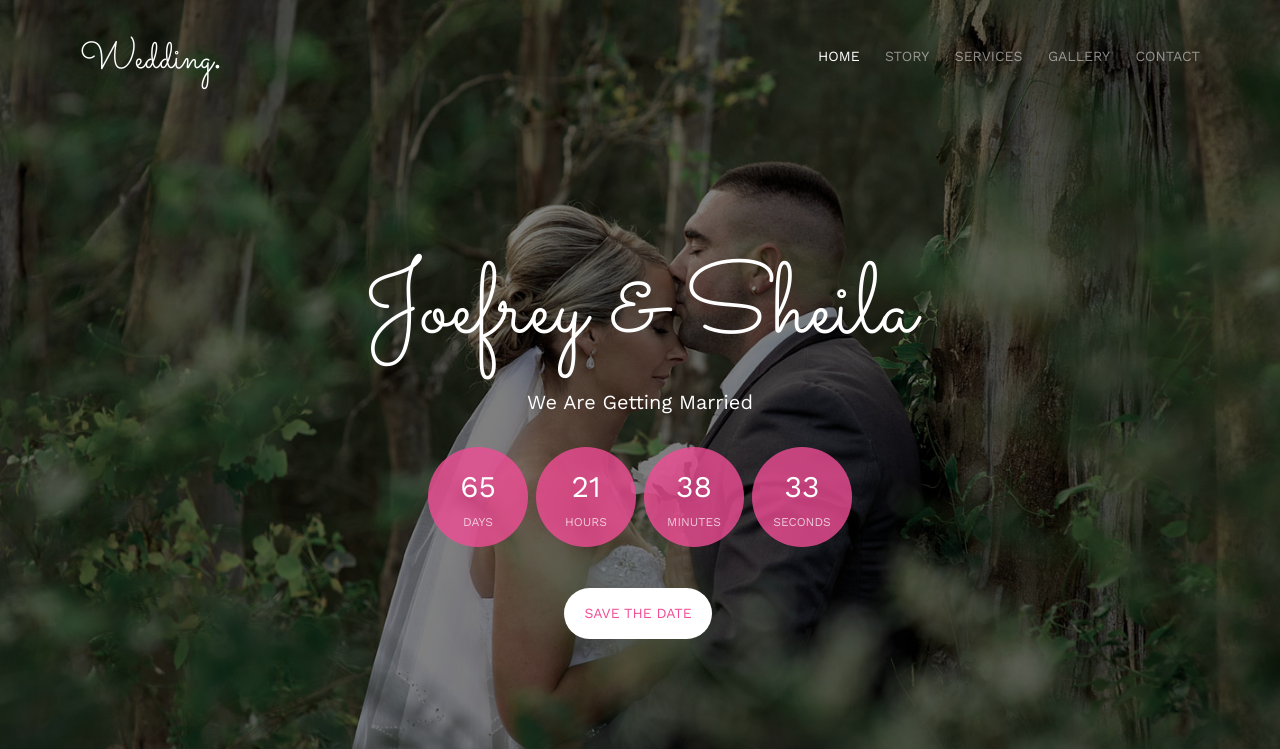
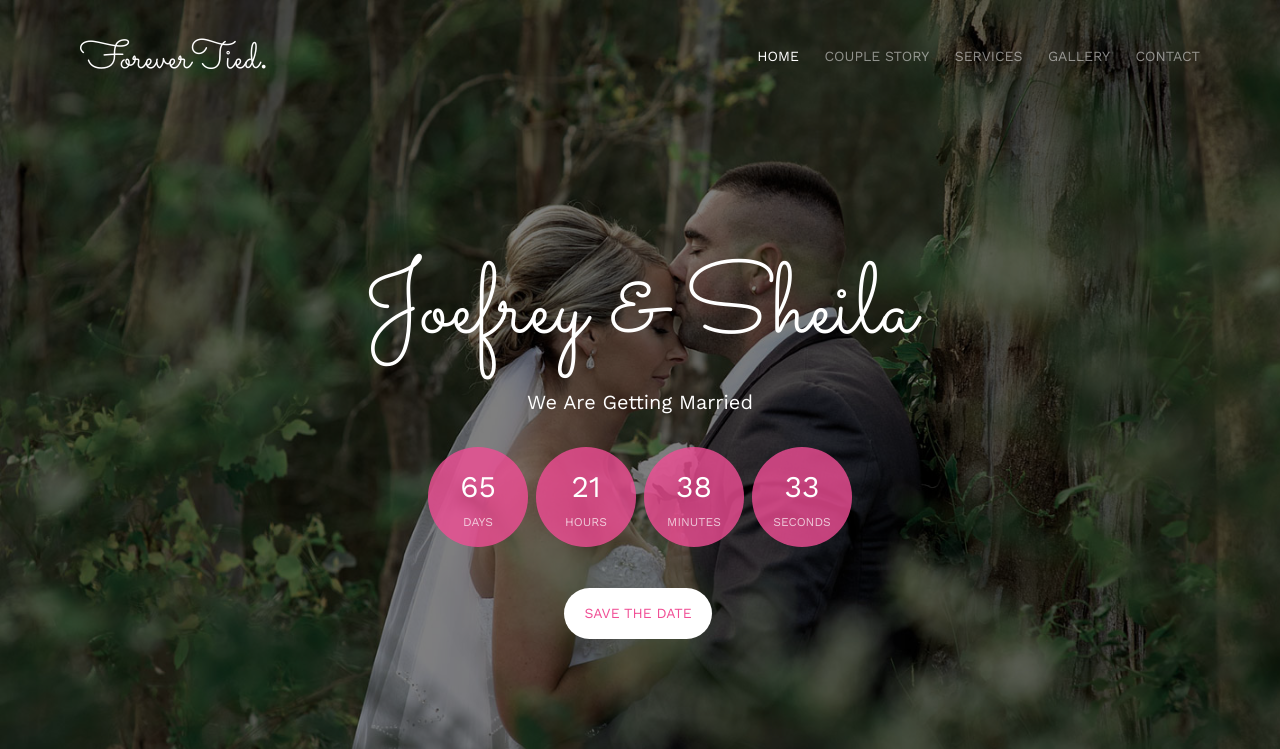
Before and after one commit to Aashu260/cpnt-201-project-wedding, a plain HTML site: page index.html in a window 1280 px wide. Shown: the top 749 px of the page. Drawn offline with nearby package versions, Linux system fonts and the light colour scheme; files whose address does not match are found by name.

Commit message:
changed the logo and h2 header

```diff
--- a/index.html
+++ b/index.html
@@ -74,12 +74,12 @@
 		<div class="container">
 			<div class="row">
 				<div class="col-xs-2">
-					<div id="fh5co-logo"><a href="index.html">Wedding<strong>.</strong></a></div>
+					<div id="fh5co-logo"><a href="index.html">ForeverTied<strong>.</strong></a></div>
 				</div>
 				<div class="col-xs-10 text-right menu-1">
 					<ul>
 						<li class="active"><a href="index.html">Home</a></li>
-						<li><a href="about.html"> Story</a></li>
+						<li><a href="about.html">Couple Story</a></li>
 						<li class="has-dropdown">
 							<a href="services.html">Services</a>
 							<ul class="dropdown">
@@ -214,7 +214,7 @@
 			<div class="row">
 				<div class="col-md-8 col-md-offset-2 text-center fh5co-heading animate-box">
 					<span>We Love Each Other</span>
-					<h2>Our Story</h2>
+					<h2>Couple Story</h2>
 					<p>Far far away, behind the word mountains, far from the countries Vokalia and Consonantia, there live the blind texts.</p>
 				</div>
 			</div>
```
